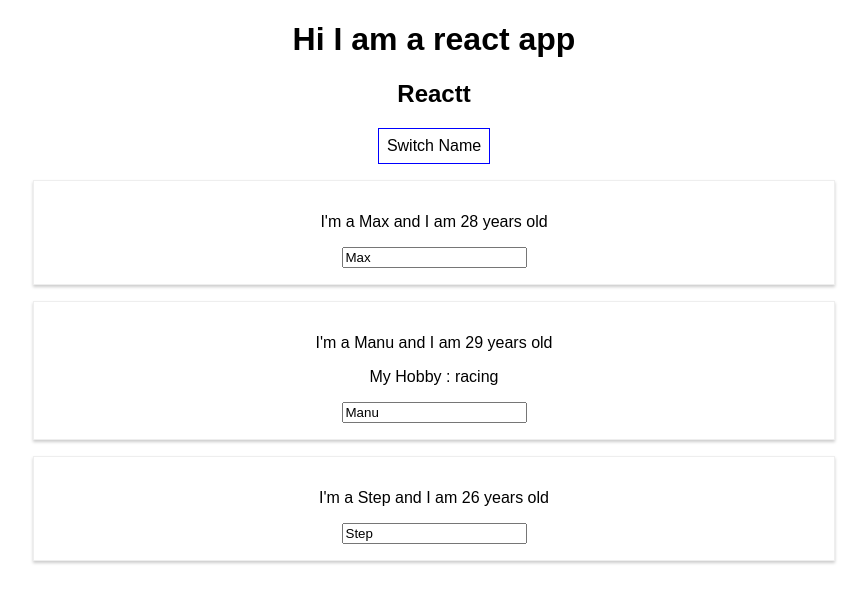
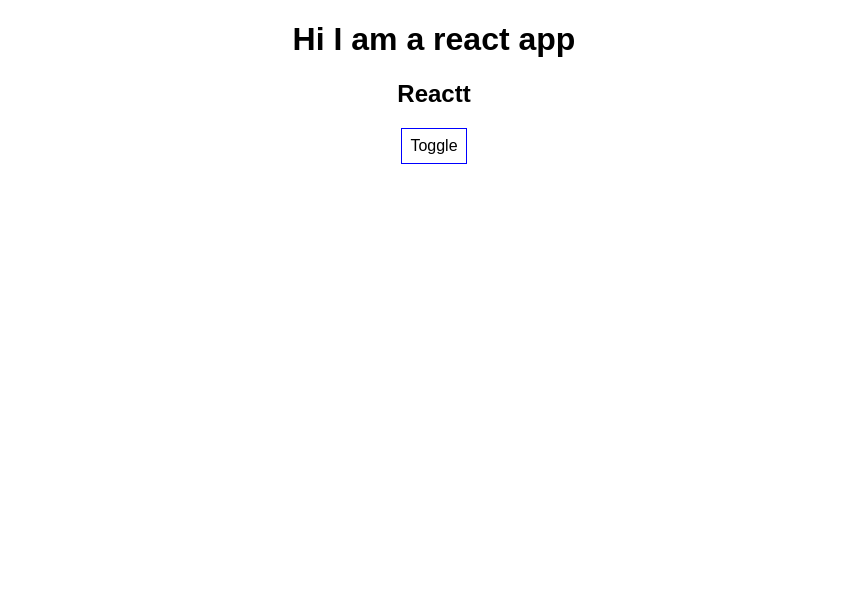
Before and after one commit to Kimovi/React-Udemy-course-study, a React (Create React App) app: page / in a window 1280 px wide. Shown: the top 602 px of the page, without its empty margins (206-1073 px from the left). Built offline with nearby package versions, Linux system fonts and the light colour scheme.

Commit message:
Working with Lists and Conditionals

```diff
--- a/src/App.js
+++ b/src/App.js
@@ -61,7 +61,8 @@
       { name : "Manu", age : 29 },
       { name : "Step", age : 26 }
     ],
-    otherState: "some other value"
+    otherState: "some other value",
+    showPersons: false
   }
   // event handler
   switchNameHandler = (newName) => {
@@ -86,6 +87,10 @@
     ]})
   }
 
+  togglePersonsHandler = () => {
+    const doesShow = this.state.showPersons;
+    this.setState({showPersons: !doesShow});
+  }
 
   render() {
     const style = {
@@ -96,26 +101,40 @@
       cursor: 'pointer'
     };
 
+    let persons = null;
+
+    if(this.state.showPersons){
+      persons = (
+        <div>
+              <Person
+                name={this.state.persons[0].name}
+                age ={this.state.persons[0].age}/>
+              <Person
+                name={this.state.persons[1].name}
+                age ={this.state.persons[1].age} click = {this.switchNameHandler.bind(this, 'Lina')}
+                changed={this.nameChangeHandler}>My Hobby : racing </Person>
+              <Person
+                name={this.state.persons[2].name}
+                age ={this.state.persons[2].age}/>
+            </div>
+      );
+    }
+
     return (
       <div className = "App">
          <h1> Hi I am a react app</h1>
          <h2> Reactt</h2>
         <button
           style={style}
-          onClick = {() => this.switchNameHandler('dkdkkdd')} >Switch Name</button>
-        <Person
-          name={this.state.persons[0].name}
-          age ={this.state.persons[0].age}/>
-        <Person
-          name={this.state.persons[1].name}
-          age ={this.state.persons[1].age} click = {this.switchNameHandler.bind(this, 'Lina')}
-          changed={this.nameChangeHandler}>My Hobby : racing </Person>
-        <Person
-          name={this.state.persons[2].name}
-          age ={this.state.persons[2].age}/>
+          onClick = {this.togglePersonsHandler} >Toggle</button>
+
+          {persons}
       </div>
     );
   }
 }
 
 export default App;
+
+// {
+//             this.state.showPersons === true ? : null}
--- a/src/Person/Person.js
+++ b/src/Person/Person.js
@@ -12,7 +12,7 @@
 
 // };
 
-const person = (props) => {
+const Person = (props) => {
     return (
         <div className="Person">
             <p onClick={props.click}>I'm a {props.name} and I am {props.age} years old</p>
@@ -23,4 +23,4 @@
 
 };
 
-export default person;
+export default Person;
```
